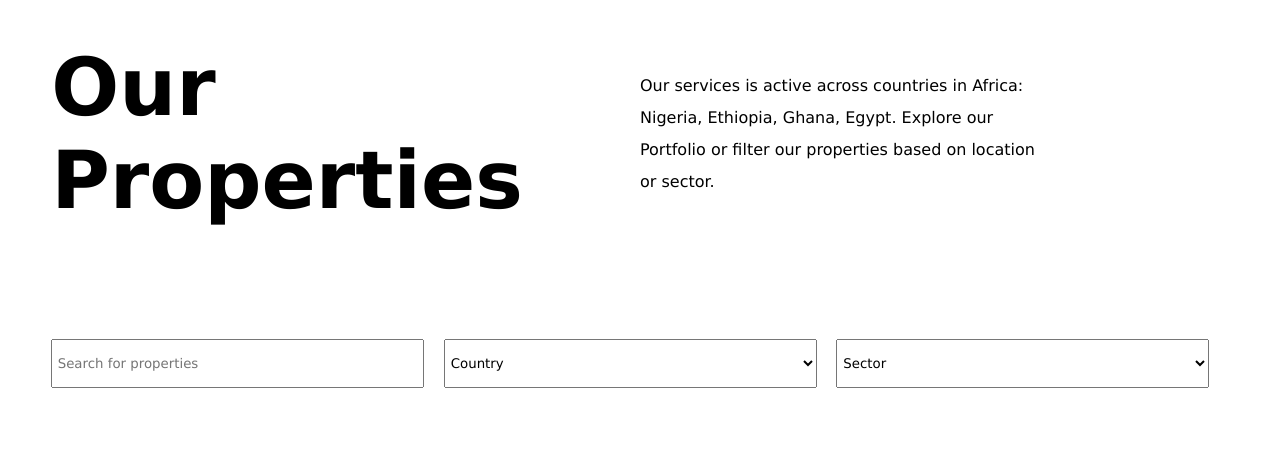
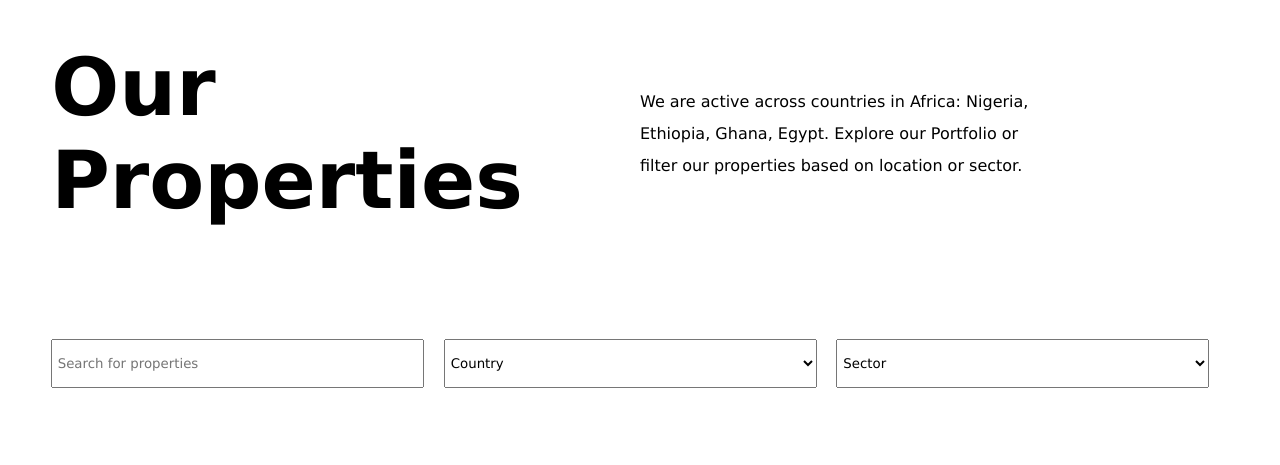
Before and after one commit to MatachiMmeri/Real-Estate-Website, a plain HTML site: page index.html in a window 1280 px wide. Shown: the part 257-722 px from the top of the page. Drawn offline with Linux system fonts and the light colour scheme.

Commit message:
Update index.html

```diff
--- a/index.html
+++ b/index.html
@@ -37,7 +37,7 @@
                 <h1 class="title">Our Properties</h1>
             </div>
             <div class="column">
-                <p class="intro-text">Our services is active across countries in Africa: Nigeria, Ethiopia, Ghana, Egypt. Explore our Portfolio or filter our properties based on location or sector.</p>
+                <p class="intro-text">We are active across countries in Africa: Nigeria, Ethiopia, Ghana, Egypt. Explore our Portfolio or filter our properties based on location or sector.</p>
             </div>
         </div>
         <!-- Search Properties -->
```
